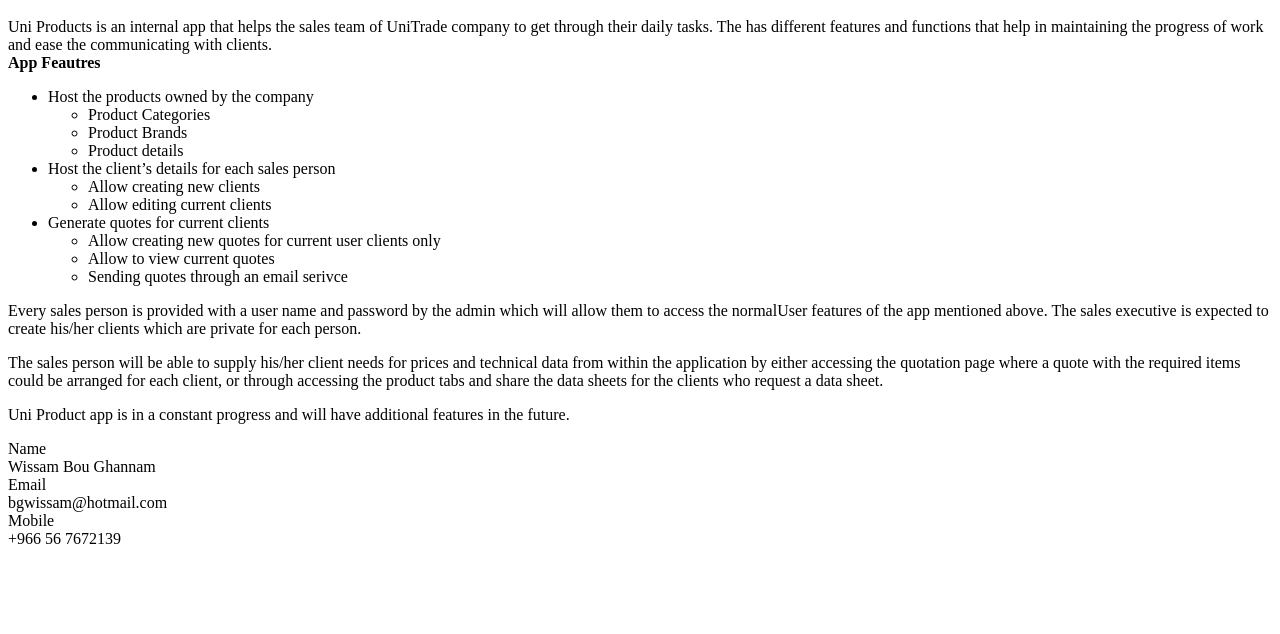
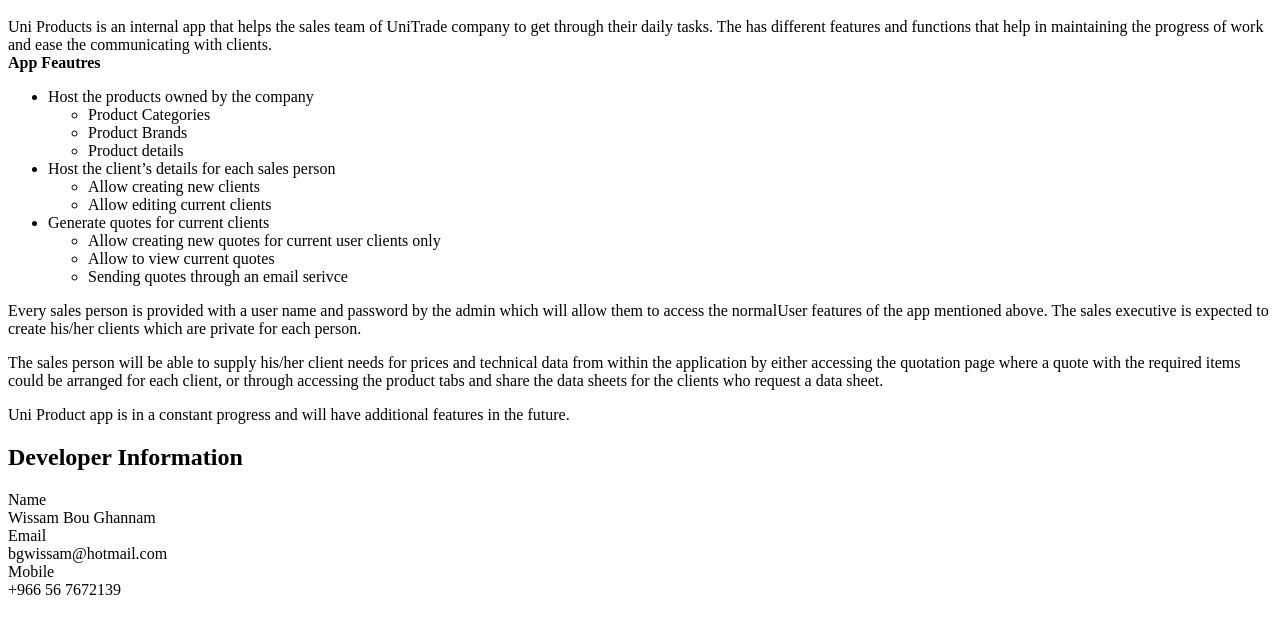
Before and after one commit to bgwissam/bgwissam-ios.github.io, a plain HTML site: page index.html in a window 1280 px wide. Shown: the part 48-682 px from the top of the page. Drawn offline with Linux system fonts and the light colour scheme.

Commit message:
new edit

```diff
--- a/index.html
+++ b/index.html
@@ -55,7 +55,7 @@
     </div>
 
     <div>
-        <title>Developer Information</title>
+        <h2><b>Developer Information</b></h2>
         <div>
             <label>Name</label>
             <div>Wissam Bou Ghannam</div>
```
